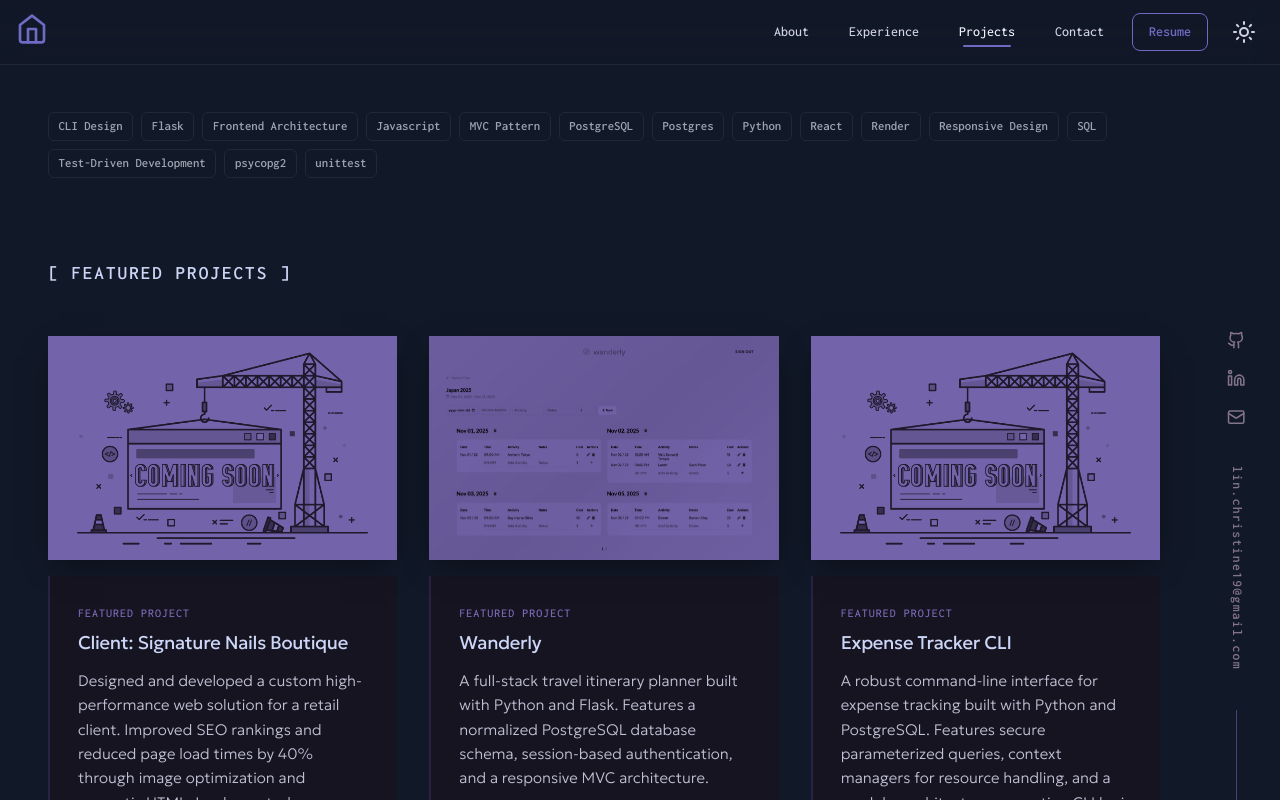
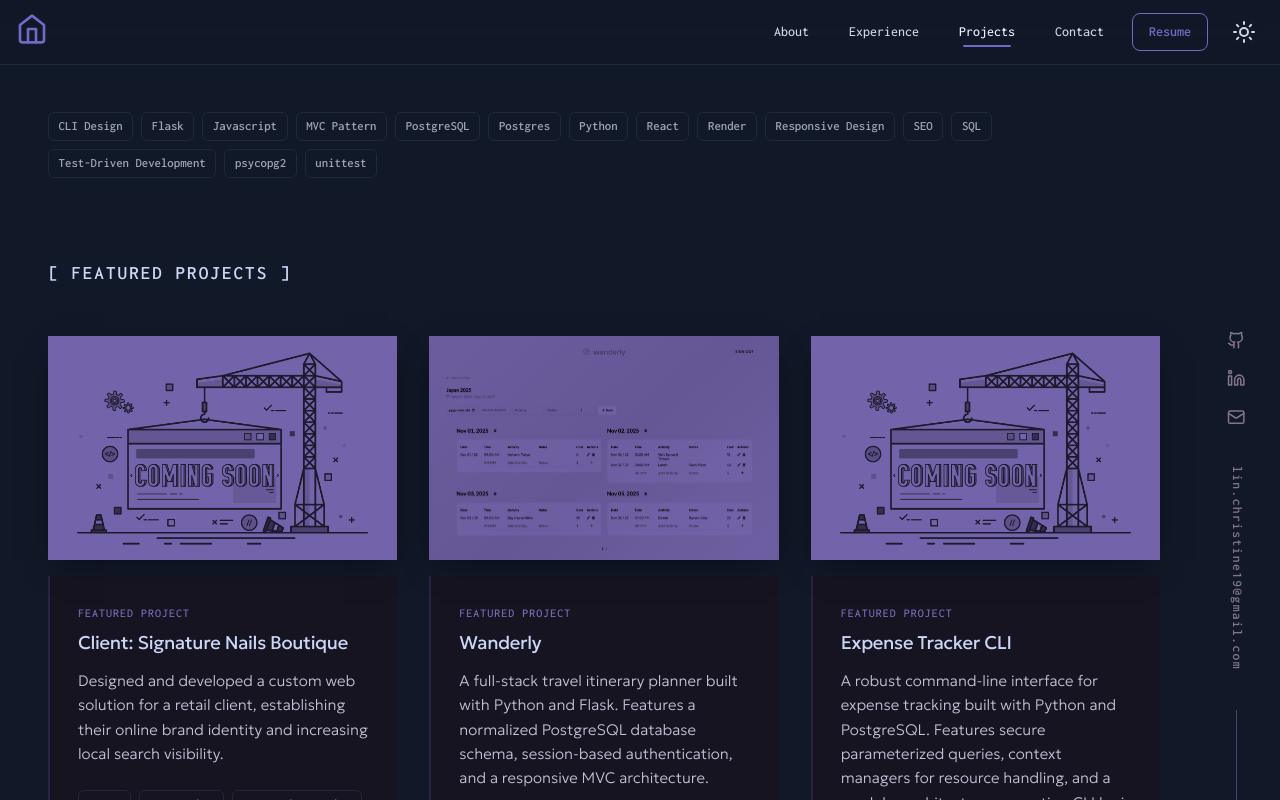
Before and after one commit to christinelinster/christine-lin, a React (Vite) app: page /projects in a window 1280 px wide. Built offline with nearby package versions, Linux system fonts and the light colour scheme.

Commit message:
update: project details

```diff
--- a/src/data/projects.js
+++ b/src/data/projects.js
@@ -1,8 +1,8 @@
 const projects = [
       {
       title: "Client: Signature Nails Boutique",
-      description: "Designed and developed a custom high-performance web solution for a retail client. Improved SEO rankings and reduced page load times by 40% through image optimization and semantic HTML. Implemented responsive design to capture mobile traffic.",
-      skills: ["React", "Javascript", "Responsive Design", "Frontend Architecture"],
+      description: "Designed and developed a custom web solution for a retail client, establishing their online brand identity and increasing local search visibility.",
+      skills: ["React", "Javascript", "Responsive Design", "SEO"],
       image:"",
       github: null,
       live: null,
```
